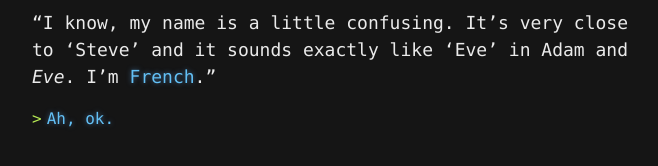
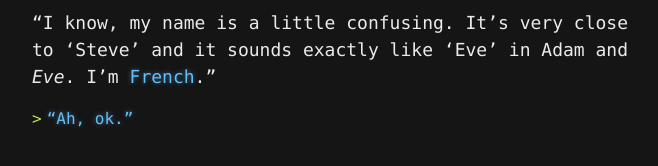
Before and after one commit to yvesgurcan/adventure, a Jekyll site: the page built from name-details.md, in a window 1280 px wide. Shown: the part 379-545 px from the top of the page, without its empty margins (308-966 px from the left). Built offline with Jekyll 4.4.1, drawn with Linux system fonts in a browser that asks for light colours; our own code applies the rules of GitHub Pages for plain Markdown files.

Commit message:
fix quotes

```diff
--- a/name-details.md
+++ b/name-details.md
@@ -1,3 +1,3 @@
 "I know, my name is a little confusing. It's very close to 'Steve' and it sounds exactly like 'Eve' in Adam and _Eve_. I'm [French](french.md)."
 
-- [Ah, ok.](questions.md)
+- ["Ah, ok."](questions.md)
```
